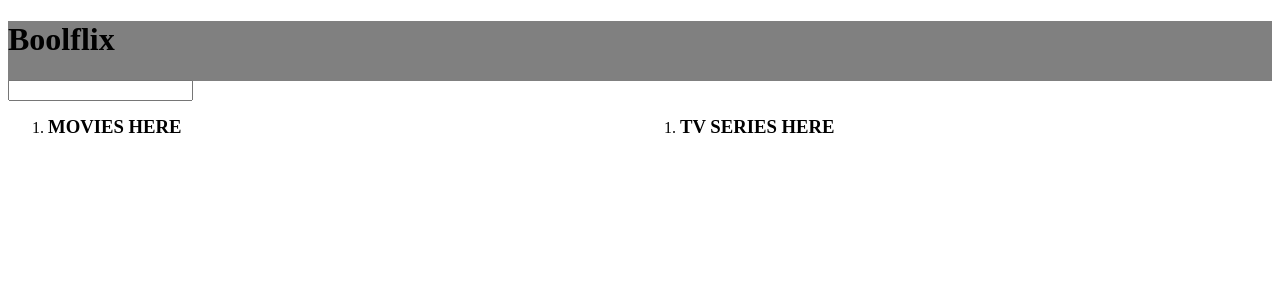
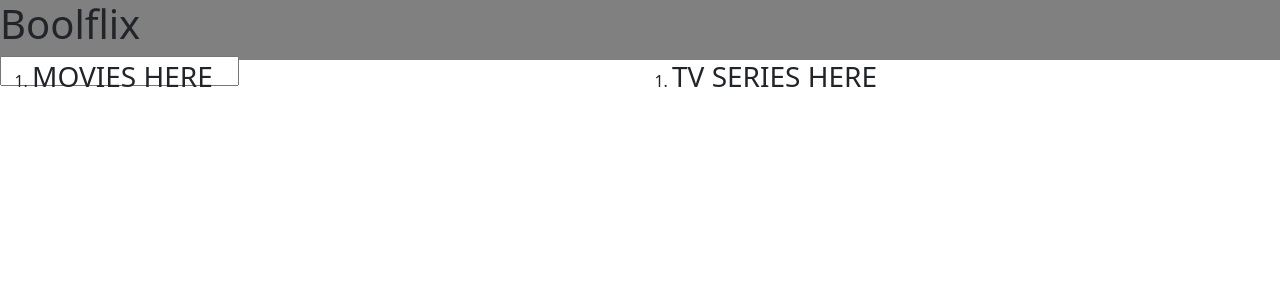
Before and after one commit to MrGians/vue-boolflix, a Vue app: page / in a window 1280 px wide. Shown: the top 300 px of the page. Built offline with nearby package versions, Linux system fonts and the light colour scheme.

Commit message:
added scss styles

```diff
--- a/src/App.vue
+++ b/src/App.vue
@@ -47,4 +47,6 @@ export default {
 };
 </script>
 
-<style lang="scss"></style>
+<style lang="scss">
+@import "./assets/styles/style.scss";
+</style>
--- /dev/null
+++ b/src/assets/styles/_vars.scss
@@ -0,0 +1,3 @@
+// # Colors Palette
+$primary-color: #fff;
+$secondary-color: #000;
--- /dev/null
+++ b/src/assets/styles/style.scss
@@ -0,0 +1,3 @@
+@import "~bootstrap/scss/bootstrap";
+@import "vars";
+@import "generics";
--- a/src/components/BaseHeader.vue
+++ b/src/components/BaseHeader.vue
@@ -20,7 +20,9 @@ export default {
 };
 </script>
 
-<style>
+<style lang="scss" scoped>
+@import "./assets/styles/style.scss";
+
 header {
   /* Test Style */
   background-color: gray;
--- a/src/components/BaseMain.vue
+++ b/src/components/BaseMain.vue
@@ -75,7 +75,9 @@ export default {
 };
 </script>
 
-<style>
+<style lang="scss" scoped>
+@import "./assets/styles/style.scss";
+
 main {
   display: flex;
 }
--- a/src/components/SearchInput.vue
+++ b/src/components/SearchInput.vue
@@ -18,4 +18,4 @@ export default {
 };
 </script>
 
-<style></style>
+<style lang="scss" scoped></style>
```
Also changed, not shown: src/assets/styles/_generics.scss (added).
